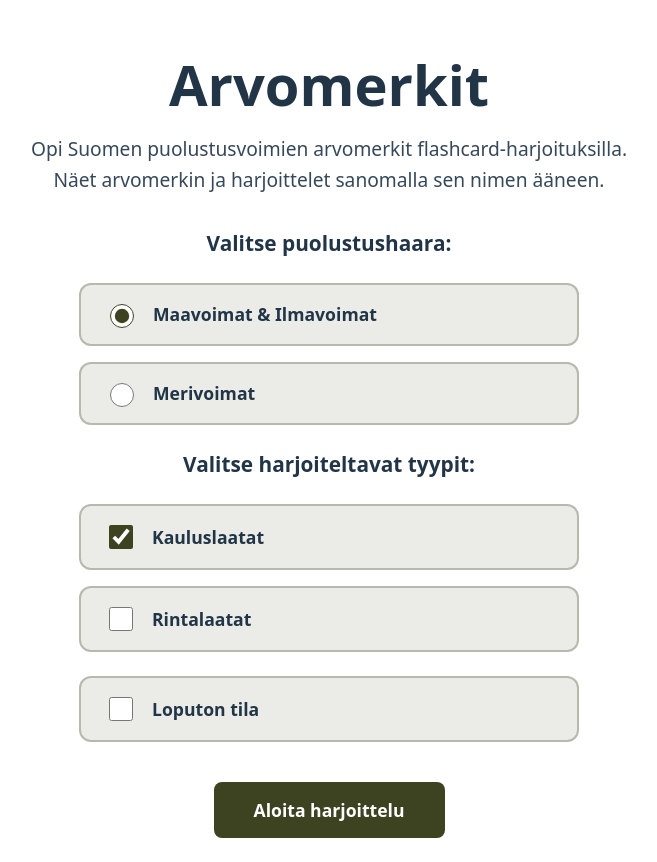
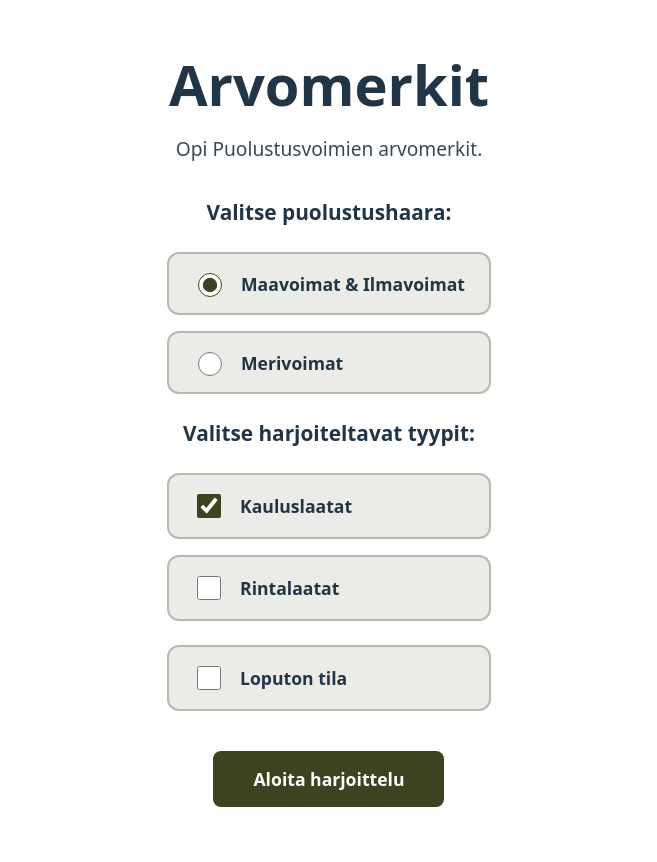
Before and after one commit to tatupesonen/arvomerkit, a React (Vite) app: page / in a window 1280 px wide. Shown: the whole page, without its empty margins (311-968 px from the left). After the commit the page ends 831 px from the top, so only its background shows below. Built offline with nearby package versions, Linux system fonts and the light colour scheme.

Commit message:
fix: wording

```diff
--- a/index.html
+++ b/index.html
@@ -6,12 +6,12 @@
     <link rel="apple-touch-icon" href="/logo.svg" />
     <link rel="manifest" href="/manifest.json" />
     <meta name="viewport" content="width=device-width, initial-scale=1.0, maximum-scale=1.0, user-scalable=no, viewport-fit=cover" />
-    <meta name="description" content="Opi Suomen puolustusvoimien arvomerkit flashcard-harjoituksilla" />
+    <meta name="description" content="Opi Puolustusvoimien arvomerkit" />
     <meta name="theme-color" content="#3d4321" />
     <meta name="apple-mobile-web-app-capable" content="yes" />
     <meta name="apple-mobile-web-app-status-bar-style" content="black-translucent" />
     <meta name="apple-mobile-web-app-title" content="Arvomerkit" />
-    <title>Arvomerkit - Opi Suomen puolustusvoimien arvomerkit</title>
+    <title>Arvomerkit - Opi Puolustusvoimien arvomerkit</title>
   </head>
   <body>
     <div id="root"></div>
--- a/package.json
+++ b/package.json
@@ -5,7 +5,7 @@
   "type": "module",
   "license": "MIT",
   "author": "Tatu Pesonen",
-  "description": "Opi Suomen puolustusvoimien arvomerkit flashcard-harjoituksilla",
+  "description": "Opi Puolustusvoimien arvomerkit",
   "repository": {
     "type": "git",
     "url": "https://github.com/tatupesonen/arvomerkit"
--- a/src/App.tsx
+++ b/src/App.tsx
@@ -62,8 +62,7 @@ function App() {
         <div className="start-screen">
           <h1>Arvomerkit</h1>
           <p className="description">
-            Opi Suomen puolustusvoimien arvomerkit flashcard-harjoituksilla.
-            Näet arvomerkin ja harjoittelet sanomalla sen nimen ääneen.
+            Opi Puolustusvoimien arvomerkit.
           </p>
           <div className="insignia-type-selection">
             <h2 className="selection-title">Valitse puolustushaara:</h2>
```
Also changed, not shown: public/manifest.json, 1 other file (tests, documents, lock files or other folders).
